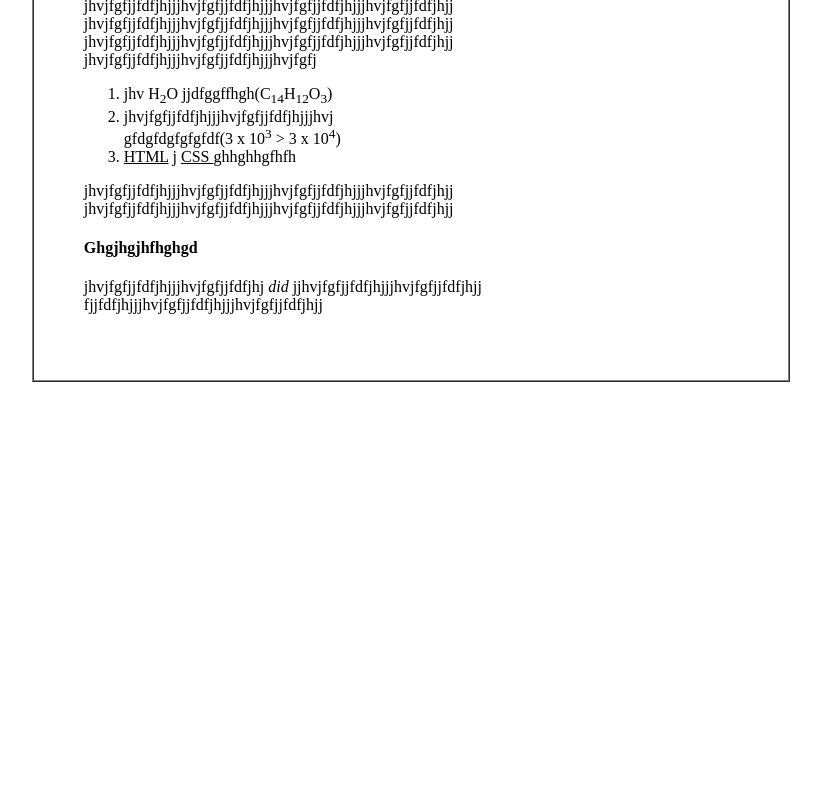
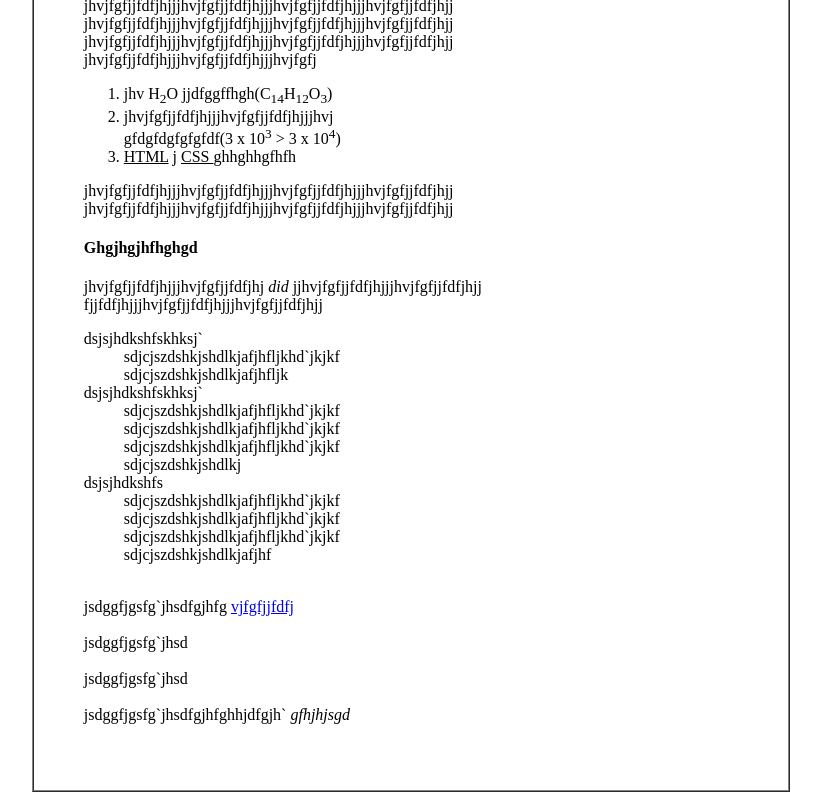
Before and after one commit to dimkot2019/hackeru, a website: page wd7_pismo/index2.html in a window 1280 px wide. Shown: the part 745-1545 px from the top of the page, without its empty margins (229-1050 px from the left). Before the commit the page ends 1135 px from the top, so only its background shows below. Drawn offline with Linux system fonts and the light colour scheme.

```diff
--- a/package.json
+++ b/package.json
@@ -2,7 +2,7 @@
   "name": "wd7",
   "version": "1.0.0",
   "description": "",
-  "main": "index.js",
+  "main": "indexe2.js",
   "scripts": {
     "test": "echo \"Error: no test specified\" && exit 1"
   },
--- a/wd7_pismo/index2.html
+++ b/wd7_pismo/index2.html
@@ -57,6 +57,27 @@
 jhvjfgfjjfdfjhjjjhvjfgfjjfdfjhj <i>did</i> jjhvjfgfjjfdfjhjjjhvjfgfjjfdfjhjj<br>
 fjjfdfjhjjjhvjfgfjjfdfjhjjjhvjfgfjjfdfjhjj
 </p>
+<dl>
+    <dt>dsjsjhdkshfskhksj`</dt>
+        <dd>sdjcjszdshkjshdlkjafjhfljkhd`jkjkf</dd>
+        <dd>sdjcjszdshkjshdlkjafjhfljk</dd>
+    <dt>dsjsjhdkshfskhksj`</dt>
+        <dd>sdjcjszdshkjshdlkjafjhfljkhd`jkjkf</dd>
+        <dd>sdjcjszdshkjshdlkjafjhfljkhd`jkjkf</dd>
+        <dd>sdjcjszdshkjshdlkjafjhfljkhd`jkjkf</dd>
+        <dd>sdjcjszdshkjshdlkj</dd>
+    <dt>dsjsjhdkshfs</dt>
+        <dd>sdjcjszdshkjshdlkjafjhfljkhd`jkjkf</dd>
+        <dd>sdjcjszdshkjshdlkjafjhfljkhd`jkjkf</dd>
+        <dd>sdjcjszdshkjshdlkjafjhfljkhd`jkjkf</dd>
+        <dd>sdjcjszdshkjshdlkjafjhf</dd><br>
+</dl>
+<p>
+    jsdggfjgsfg`jhsdfgjhfg  <a href="http://mail.ru">vjfgfjjfdfj</a><br><br>
+    jsdggfjgsfg`jhsd<br><br>
+    jsdggfjgsfg`jhsd<br><br>
+    jsdggfjgsfg`jhsdfgjhfghhjdfgjh` <i>gfhjhjsgd</i>
+</p>
 </td>
 </tr>
 </table>
```
Also changed, not shown: index.html (+10 -4 lines), css/my_style.css (added), images/im1.jpeg (renamed from images/im.jpeg), images/im2.webp (added), images/im3.jpg (added), images/im4.webp (added), images/im5.jpg (added), images/im6.jpg (added), images/im7.jpg (added).
